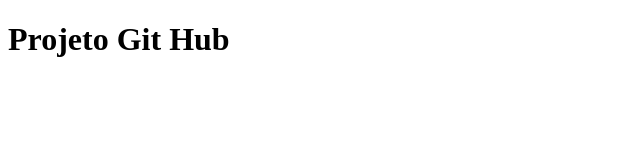
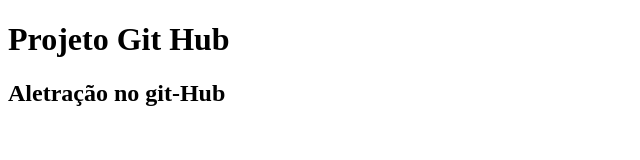
Before and after one commit to Sayuris2/ProjetoGit-Hub, a plain HTML site: page index.html in a window 1280 px wide. Shown: the whole page, without its empty margins (0-640 px from the left). Drawn offline with Linux system fonts and the light colour scheme.

Commit message:
Update index.html
segundo commit

```diff
--- a/index.html
+++ b/index.html
@@ -8,6 +8,7 @@
 </head>
 <body>
     <h1>Projeto Git Hub</h1>
+    <h2>Aletração no git-Hub</h2>
 
 </body>
 </html>
```
